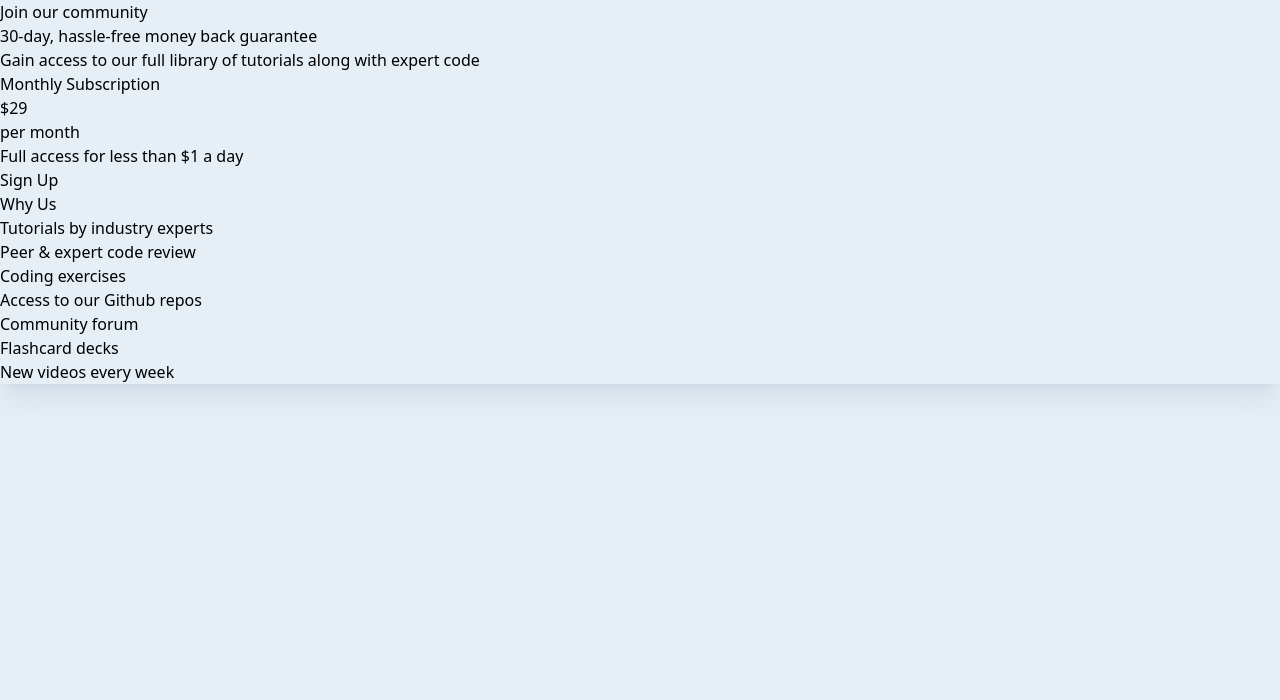
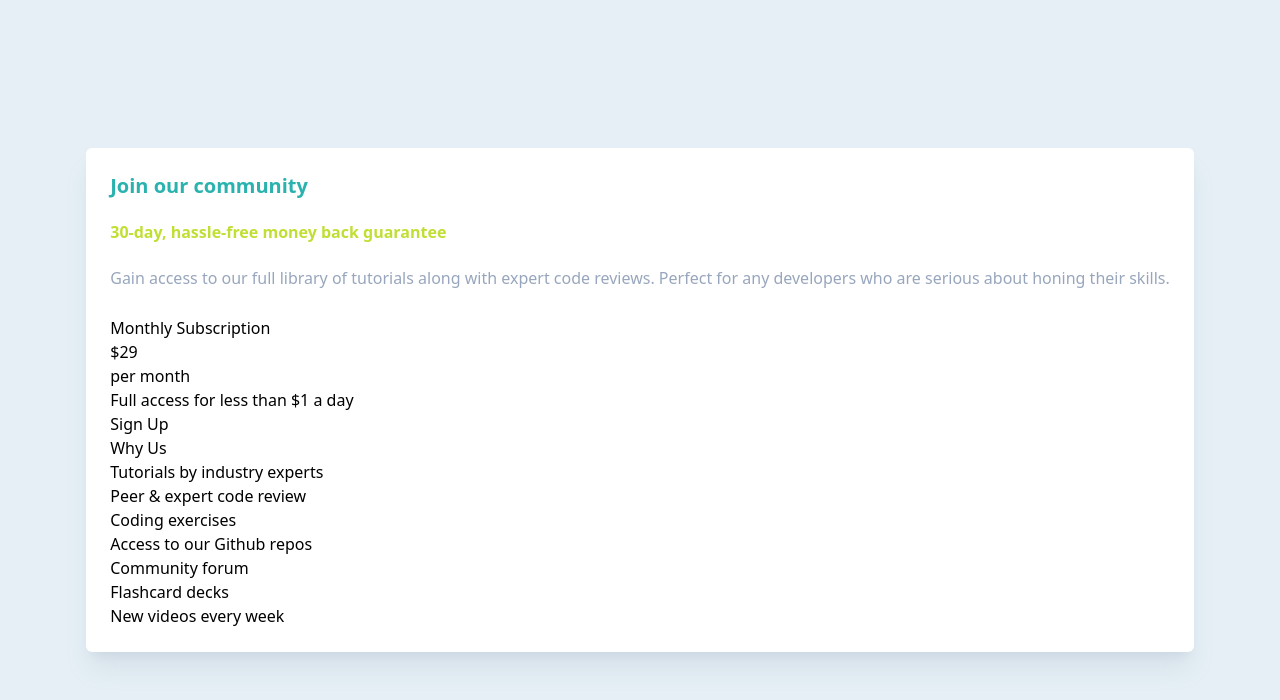
Before and after one commit to arman-karimi-irc/challenge-single-price-grid, a React (Vite) app: page / in a window 1280 px wide. Shown: the top 700 px of the page. Built offline with nearby package versions, Linux system fonts and the light colour scheme.

Commit message:
style: implement join us

```diff
--- a/src/App.tsx
+++ b/src/App.tsx
@@ -3,8 +3,8 @@ import Subscription from "./Subscription";
 import WhyUs from "./WhyUs";
 function App() {
   return (
-    <div className="bg-teal-100 h-screen w-screen ">
-      <div className="flex flex-col shadow-xl shadow-gray-500/20">
+    <div className="bg-teal-100 h-screen w-screen flex items-center justify-center px-4">
+      <div className="flex flex-col bg-white shadow-xl shadow-gray-500/20 rounded-md px-6 py-6">
         <JoinUs />
         <Subscription />
         <WhyUs />
--- a/src/JoinUs.tsx
+++ b/src/JoinUs.tsx
@@ -1,9 +1,17 @@
 export default function JoinUs() {
   return (
-    <div className="">
-      <h2 className="">Join our community</h2>
-      <h3 className="">30-day, hassle-free money back guarantee</h3>
-      <p className="">Gain access to our full library of tutorials along with expert code</p>
+    <div className="flex flex-col space-y-5 mb-6">
+      <h2 className="text-teal-500 font-semibold text-xl">
+        Join our community
+      </h2>
+      <h3 className="text-green-400 font-semibold">
+        30-day, hassle-free money back guarantee
+      </h3>
+      <p className="text-gray-500 leading-7">
+        Gain access to our full library of tutorials along with expert code
+        reviews. Perfect for any developers who are serious about honing their
+        skills.
+      </p>
     </div>
   );
 }
```
